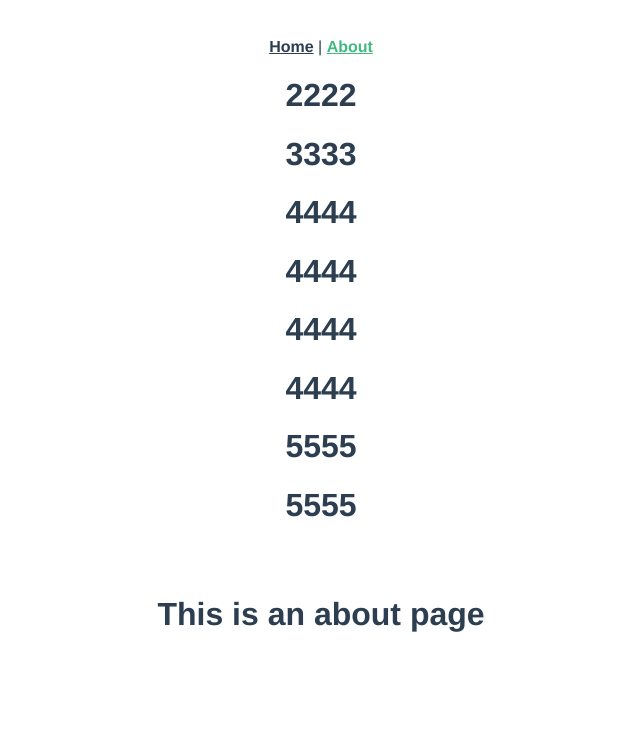
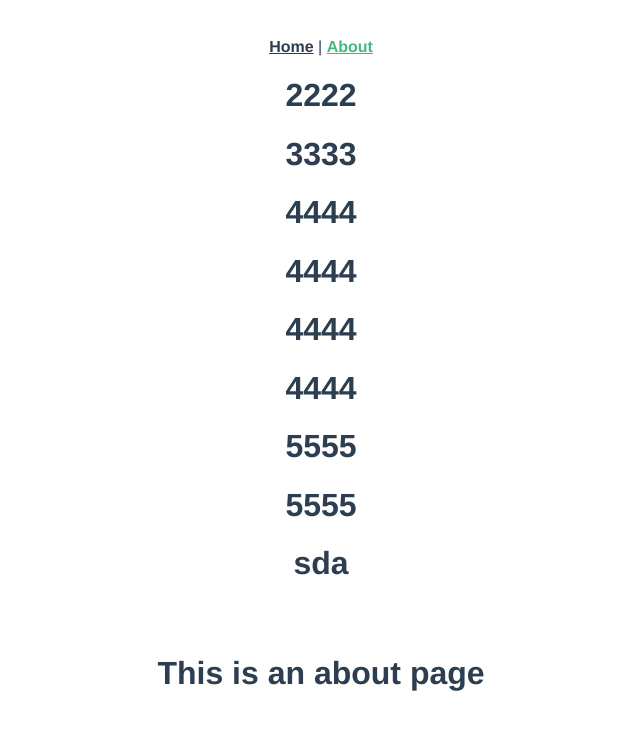
Before and after one commit to ziyingjie/test123, a Vue app: page /about in a window 1280 px wide. Shown: the top 730 px of the page, without its empty margins (319-959 px from the left). Built offline with nearby package versions, Linux system fonts and the light colour scheme.

Commit message:
✨新增(Vue): sada

```diff
--- a/src/App.vue
+++ b/src/App.vue
@@ -11,6 +11,7 @@
       <h1>4444</h1>
       <h1>5555</h1>
       <h1>5555</h1>
+      <h1>sda</h1>
     </div>
     <router-view />
   </div>
```
